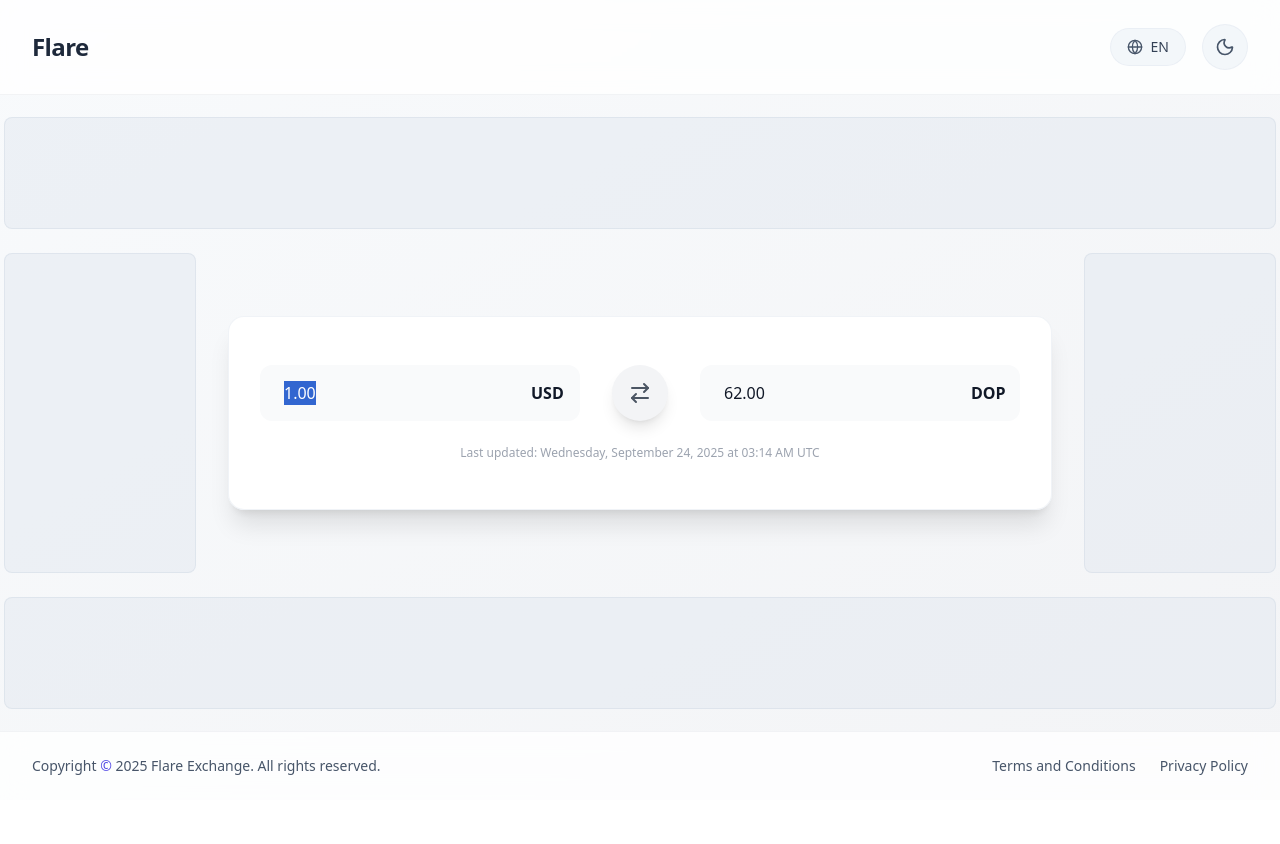
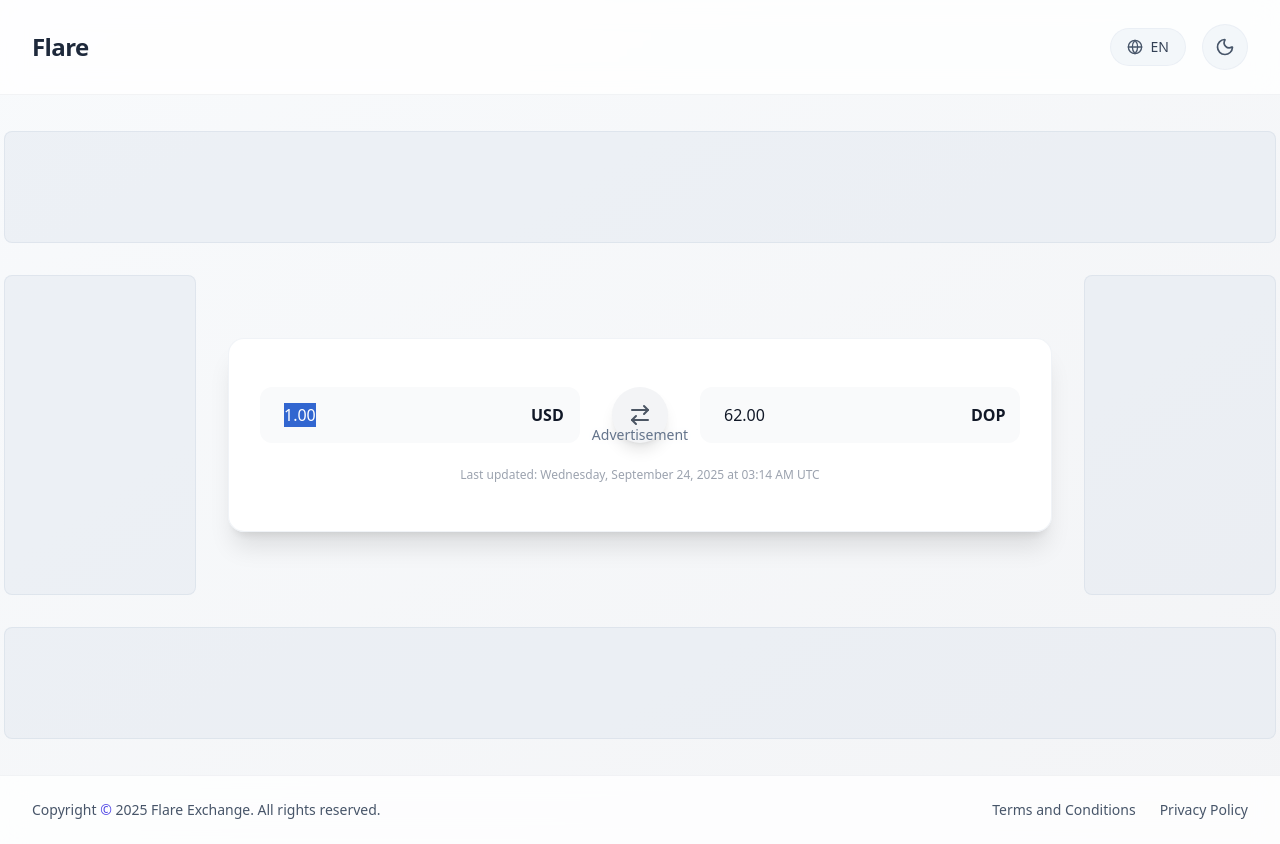
Before and after one commit to sherlingdev/flare, a Next.js app: page / in a window 1280 px wide. Before the commit the page ends 800 px from the top, so only its background shows below. Built offline with nearby package versions, Linux system fonts and the light colour scheme.

Commit message:
Fix layout issues - remove scroll, improve spacing, add ad placeholders

```diff
--- a/src/app/page.tsx
+++ b/src/app/page.tsx
@@ -133,16 +133,16 @@ export default function Home() {
   ), [mounted, theme, langMounted, language, handleThemeToggle, handleLanguageToggle]);
 
   return (
-    <div className="h-screen w-full bg-gradient-to-br from-slate-50 to-gray-100 dark:from-slate-900 dark:to-gray-800 flex flex-col overflow-hidden">
+    <div className="min-h-screen w-full bg-gradient-to-br from-slate-50 to-gray-100 dark:from-slate-900 dark:to-gray-800 flex flex-col">
       {/* Header */}
       {Header}
 
       {/* Main Content */}
-      <main className="relative z-10 px-1 py-1 flex-1 flex items-center justify-center overflow-hidden">
-        <div className="max-w-7xl mx-auto w-full h-full flex flex-col justify-center">
+      <main className="relative z-10 px-1 py-1 flex-1 flex items-center justify-center">
+        <div className="max-w-7xl mx-auto w-full flex flex-col justify-center py-8">
 
           {/* Top Banner Ad */}
-          <div className="mb-6">
+          <div className="mb-8">
             <AdBanner className="mx-auto" />
           </div>
 
@@ -290,7 +290,7 @@ export default function Home() {
           </div>
 
           {/* Bottom Banner Ad */}
-          <div className="mt-6">
+          <div className="mt-8">
             <AdBanner className="mx-auto" />
           </div>
         </div>
--- a/src/components/AdBanner.tsx
+++ b/src/components/AdBanner.tsx
@@ -10,7 +10,7 @@ export default function AdBanner({ className = '' }: AdBannerProps) {
     return (
         <div className={`w-full h-32 md:h-28 bg-slate-200/50 dark:bg-slate-700/30 rounded-lg flex items-center justify-center border border-slate-300/40 dark:border-slate-600/20 ${className}`}>
             <AdSense
-                adSlot="1234567890" // Replace with your banner ad slot
+                adSlot="6460980142" // Top banner ad slot
                 adFormat="horizontal"
                 className="w-full h-full"
                 adStyle={{
@@ -20,6 +20,10 @@ export default function AdBanner({ className = '' }: AdBannerProps) {
                     backgroundColor: 'transparent'
                 }}
             />
+            {/* Placeholder text while ads load */}
+            <div className="absolute inset-0 flex items-center justify-center text-slate-500 dark:text-slate-400 text-sm">
+                Advertisement
+            </div>
         </div>
     );
 }
```
